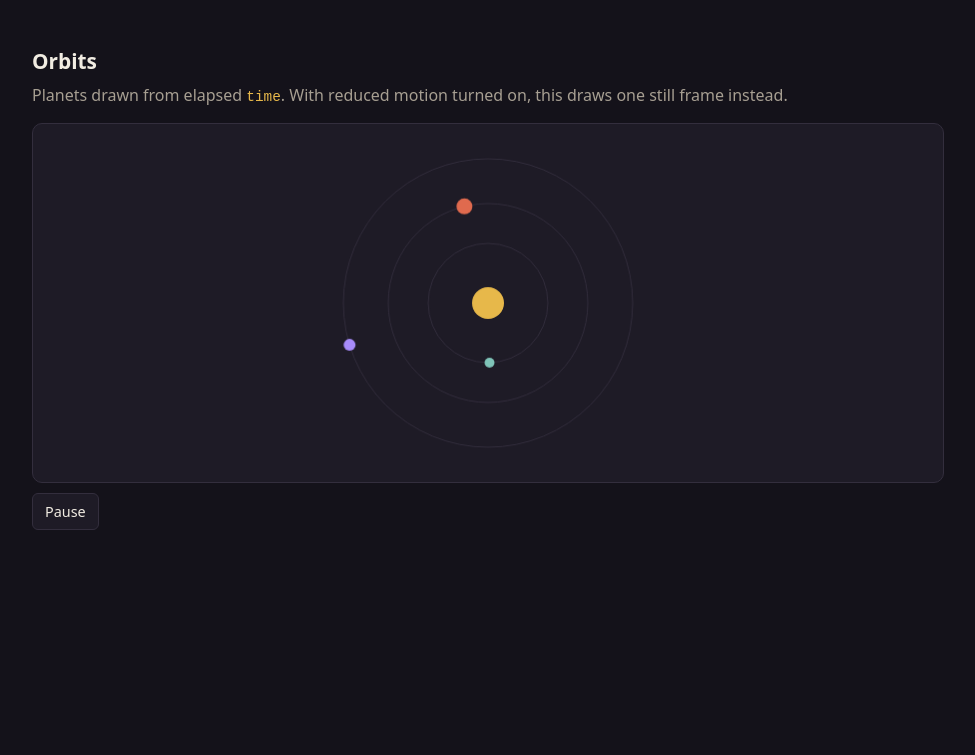
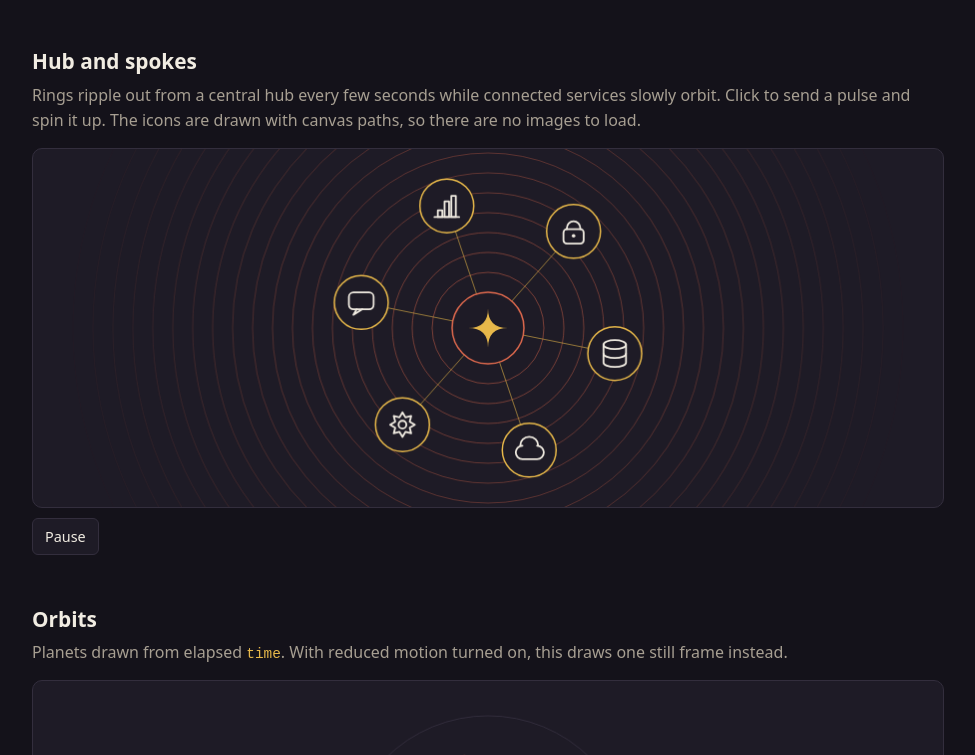
Before and after one commit to matteszk/animation-canvas, a website: page demo/index.html in a window 1280 px wide. Shown: the part 1269-2024 px from the top of the page, without its empty margins (152-1127 px from the left). Before the commit the page ends 1927 px from the top, so only its background shows below. Drawn offline with Linux system fonts and the light colour scheme.

Commit message:
Add hub and spokes demo

```diff
--- a/demo/index.html
+++ b/demo/index.html
@@ -39,6 +39,13 @@
     <p>A grid rebuilt on every <code>resize</code>. Dots near the pointer light up and slowly fade, with a few twinkling on their own.</p>
     <canvas id="grid" aria-label="A grid of dots that light up near the pointer"></canvas>
     <div class="controls"><button data-toggle="grid">Pause</button></div>
+  </section>
+
+  <section class="demo">
+    <h2>Hub and spokes</h2>
+    <p>Rings ripple out from a central hub every few seconds while connected services slowly orbit. Click to send a pulse and spin it up. The icons are drawn with canvas paths, so there are no images to load.</p>
+    <canvas id="hub" aria-label="A central hub with rings pulsing outward and six connected service icons orbiting it"></canvas>
+    <div class="controls"><button data-toggle="hub">Pause</button></div>
   </section>
 
   <section class="demo">
@@ -127,6 +134,137 @@ const anims = {};
 	});
 }
 
+// --- Hub and spokes -----------------------------------------------------
+{
+	const RING_GAP = 20;
+	const BASE_SPIN = 0.00004; // radians per ms
+	let rings = 0;
+	let spin = BASE_SPIN;
+	let angle = 0;
+	let pulseAt = -Infinity; // time the current pulse started
+	let nextPulse = 2000;
+	let now = 0; // latest frame time, so clicks can start a pulse "now"
+
+	// Six service icons, each drawn around (0, 0) at roughly 24px.
+	const icons = [
+		(c) => { // database
+			c.beginPath(); c.ellipse(0, -8, 10, 4, 0, 0, Math.PI * 2); c.stroke();
+			c.beginPath(); c.moveTo(-10, -8); c.lineTo(-10, 8); c.ellipse(0, 8, 10, 4, 0, Math.PI, 0, true); c.lineTo(10, -8); c.stroke();
+			c.beginPath(); c.ellipse(0, 0, 10, 4, 0, 0, Math.PI); c.stroke();
+		},
+		(c) => { // cloud
+			c.beginPath();
+			c.arc(-6, 2, 6, Math.PI * 0.5, Math.PI * 1.5);
+			c.arc(0, -4, 8, Math.PI, Math.PI * 2);
+			c.arc(7, 2, 6, Math.PI * 1.5, Math.PI * 0.5);
+			c.closePath(); c.stroke();
+		},
+		(c) => { // gear
+			c.beginPath();
+			for (let i = 0; i < 16; i++) {
+				const r = i % 2 ? 7 : 11, a = (i / 16) * Math.PI * 2;
+				c.lineTo(Math.cos(a) * r, Math.sin(a) * r);
+			}
+			c.closePath(); c.stroke();
+			c.beginPath(); c.arc(0, 0, 3.5, 0, Math.PI * 2); c.stroke();
+		},
+		(c) => { // chat bubble
+			c.beginPath(); c.roundRect(-11, -9, 22, 15, 4); c.stroke();
+			c.beginPath(); c.moveTo(-4, 6); c.lineTo(-7, 11); c.lineTo(1, 6); c.stroke();
+		},
+		(c) => { // bar chart
+			c.beginPath(); c.moveTo(-11, 10); c.lineTo(11, 10); c.stroke();
+			[[-8, 4], [-2, -4], [4, -9]].forEach(([x, top]) => c.strokeRect(x, top, 4, 10 - top));
+		},
+		(c) => { // lock
+			c.beginPath(); c.roundRect(-9, -2, 18, 13, 3); c.stroke();
+			c.beginPath(); c.arc(0, -3, 6, Math.PI, 0); c.lineTo(6, -2); c.moveTo(-6, -3); c.lineTo(-6, -2); c.stroke();
+			c.beginPath(); c.arc(0, 4, 1.6, 0, Math.PI * 2); c.fill();
+		},
+	];
+
+	const sizes = ({ width, height }) => {
+		const short = Math.min(width, height);
+		return { hub: Math.max(26, short * 0.1), spoke: short * 0.36, node: Math.max(20, short * 0.075) };
+	};
+
+	const circle = (ctx, x, y, r, stroke) => {
+		ctx.beginPath(); ctx.arc(x, y, r, 0, Math.PI * 2);
+		ctx.fillStyle = '#1e1b26'; ctx.fill();
+		ctx.strokeStyle = stroke; ctx.lineWidth = 1.5; ctx.stroke();
+	};
+
+	anims.hub = new AnimationCanvas('#hub', {
+		setup({ width, height }) {
+			rings = Math.ceil(Math.hypot(width, height) / 2 / RING_GAP);
+		},
+		resize({ width, height }) {
+			rings = Math.ceil(Math.hypot(width, height) / 2 / RING_GAP);
+		},
+		draw({ ctx, width, height, time, delta, animated }) {
+			const cx = width / 2, cy = height / 2;
+			const s = sizes({ width, height });
+			now = time;
+
+			// Pulse every 3 to 6 seconds.
+			if (animated && time >= nextPulse) {
+				pulseAt = time;
+				nextPulse = time + 3000 + Math.random() * 3000;
+			}
+
+			// Ease the spin back down after a click.
+			spin += (BASE_SPIN - spin) * Math.min(1, delta * 0.002);
+			angle += spin * delta;
+
+			ctx.clearRect(0, 0, width, height);
+
+			// Rings: fainter further out, brighter where the pulse's wavefront is.
+			const front = (time - pulseAt) * 0.35 + s.hub; // px from center
+			for (let i = 1; i <= rings; i++) {
+				const r = s.hub + i * RING_GAP;
+				const base = Math.max(0, 0.5 - i * 0.025);
+				const boost = Math.max(0, 1 - Math.abs(r - front) / 60) * 0.5;
+				ctx.strokeStyle = `rgba(224, 106, 78, ${base + boost})`;
+				ctx.lineWidth = 1;
+				ctx.beginPath(); ctx.arc(cx, cy, r, 0, Math.PI * 2); ctx.stroke();
+			}
+
+			// Spokes and service nodes.
+			icons.forEach((drawIcon, i) => {
+				const a = angle + (i / icons.length) * Math.PI * 2;
+				const x = cx + Math.cos(a) * s.spoke, y = cy + Math.sin(a) * s.spoke;
+				ctx.strokeStyle = 'rgba(231, 184, 74, 0.6)'; ctx.lineWidth = 1;
+				ctx.beginPath(); ctx.moveTo(cx, cy); ctx.lineTo(x, y); ctx.stroke();
+				circle(ctx, x, y, s.node, '#e7b84a');
+				ctx.save();
+				ctx.translate(x, y); ctx.scale(s.node / 24, s.node / 24);
+				ctx.strokeStyle = ctx.fillStyle = '#f1ece2'; ctx.lineWidth = 1.6; ctx.lineJoin = ctx.lineCap = 'round';
+				drawIcon(ctx);
+				ctx.restore();
+			});
+
+			// The hub: a four-point spark.
+			circle(ctx, cx, cy, s.hub, '#e06a4e');
+			ctx.fillStyle = '#e7b84a';
+			ctx.beginPath();
+			const k = s.hub * 0.55;
+			ctx.moveTo(cx, cy - k);
+			ctx.quadraticCurveTo(cx, cy, cx + k, cy);
+			ctx.quadraticCurveTo(cx, cy, cx, cy + k);
+			ctx.quadraticCurveTo(cx, cy, cx - k, cy);
+			ctx.quadraticCurveTo(cx, cy, cx, cy - k);
+			ctx.fill();
+		},
+	});
+
+	// Click: spin up and send a pulse right away.
+	anims.hub.canvas.addEventListener('pointerdown', () => {
+		spin = Math.min(spin + 0.0012, 0.003);
+		pulseAt = now;
+		nextPulse = now + 3000 + Math.random() * 3000;
+	});
+}
+
 // --- Orbits -------------------------------------------------------------
 {
 	const planets = [
```
